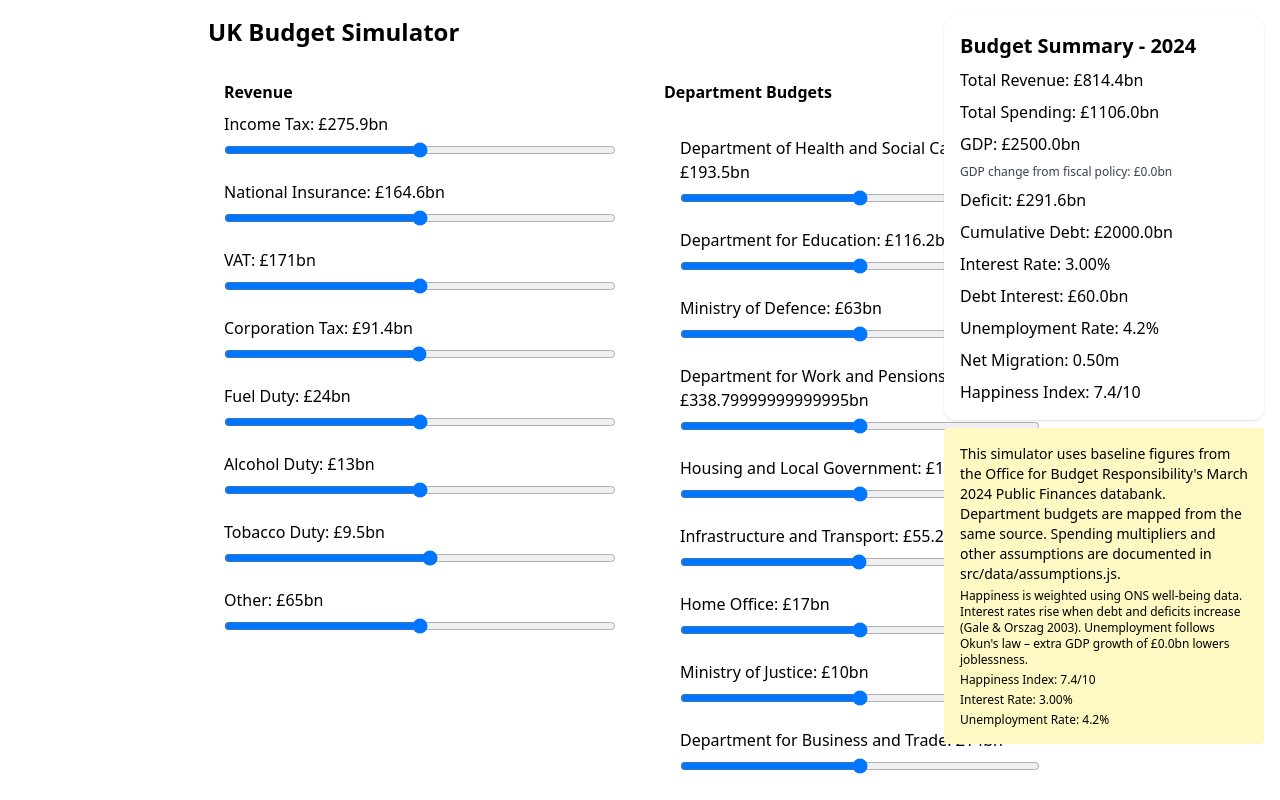
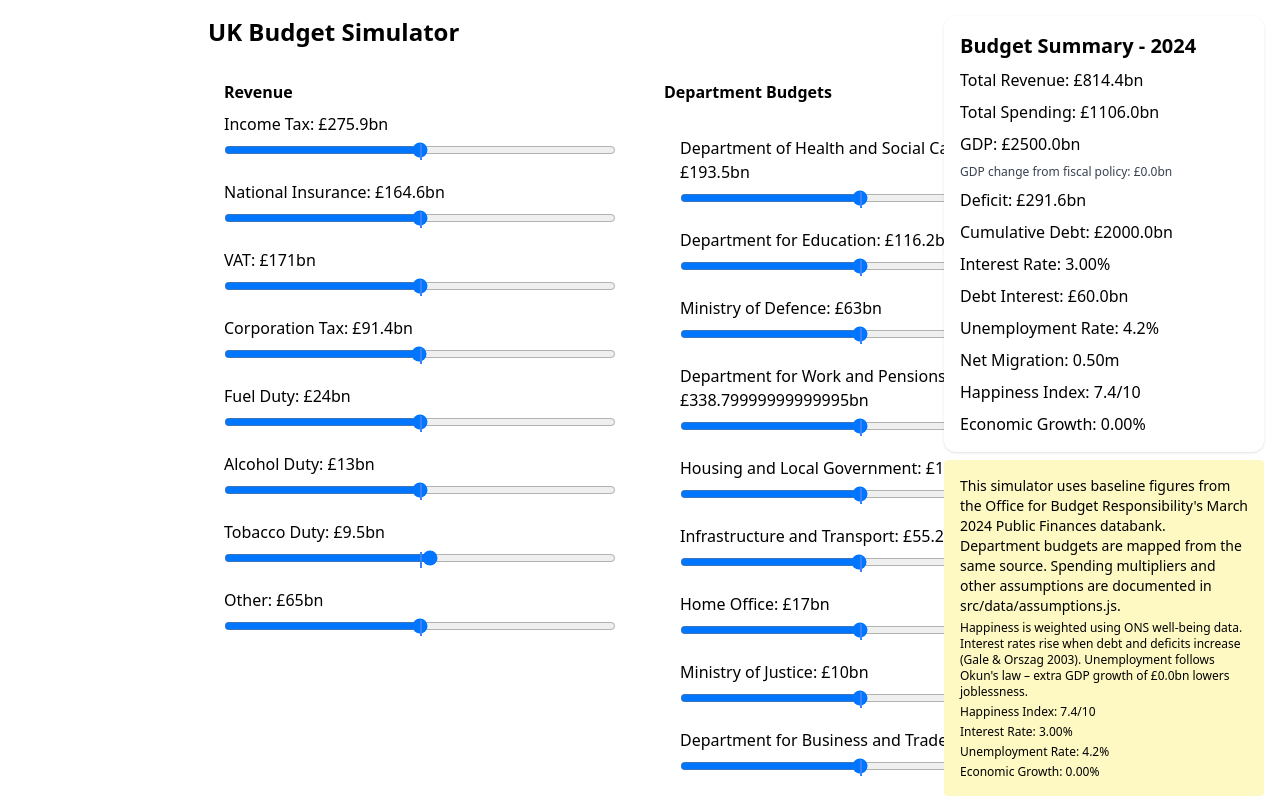
Before and after one commit to kevprice/fiscal-simulation-uk, a React (Vite) app: page / in a window 1280 px wide. Shown: the top 800 px of the page. Built offline with nearby package versions, Linux system fonts and the light colour scheme.

Commit message:
Add baseline markers and recession indicator

```diff
--- a/src/App.jsx
+++ b/src/App.jsx
@@ -4,6 +4,7 @@ import DepartmentBudgetGroup from './components/DepartmentBudgetGroup';
 import DepartmentGroup from './components/DepartmentGroup';
 import OutputSummary from './components/OutputSummary';
 import SourceCitations from './components/SourceCitations';
+import BaselineKey from './components/BaselineKey';
 import InfoBox from './components/InfoBox';
 import ChartDisplay from './components/ChartDisplay';
 import HistoryChart from './components/HistoryChart';
@@ -173,6 +174,7 @@ function App() {
     min: 0,
     max: revenueBaseline[key] * 2,
     step: 1,
+    baseline: revenueBaseline[key],
   }));
 
   const departmentsWithBudgets = Object.fromEntries(
@@ -236,6 +238,7 @@ function App() {
       </div>
       <ChartDisplay />
       <HistoryChart history={history} />
+      <BaselineKey />
       <SourceCitations />
     </div>
   );
--- /dev/null
+++ b/src/components/BaselineKey.jsx
@@ -0,0 +1,12 @@
+import React from 'react';
+
+function BaselineKey() {
+  return (
+    <div className="text-xs text-gray-600 mt-2 flex items-center">
+      <span className="inline-block w-2 h-4 bg-blue-500 mr-1"></span>
+      <span>2024 OBR baseline value</span>
+    </div>
+  );
+}
+
+export default BaselineKey;
--- a/src/components/DepartmentBudgetGroup.jsx
+++ b/src/components/DepartmentBudgetGroup.jsx
@@ -8,6 +8,7 @@ function DepartmentBudgetGroup({ departments, budgets, onChange }) {
     min: 0,
     max: dept.budget * 2,
     step: 1,
+    baseline: dept.budget,
   }));
 
   const handleChange = (index, value) => {
--- a/src/components/DepartmentGroup.jsx
+++ b/src/components/DepartmentGroup.jsx
@@ -28,6 +28,7 @@ function DepartmentGroup({ departments, spending, onChange }) {
             min: 0,
             max,
             step: 1,
+            baseline: categories[key],
           };
         });
 
--- a/src/components/InfoBox.jsx
+++ b/src/components/InfoBox.jsx
@@ -1,4 +1,5 @@
 import React from 'react';
+import { macroBaseline } from '../data/macroBaseline';
 
 function InfoBox({
   text,
@@ -14,6 +15,9 @@ function InfoBox({
     gdpGain.toFixed(1) +
     'bn lowers joblessness.';
 
+  const growthRate = (gdpGain / macroBaseline.gdp) * 100;
+  const recessionText = growthRate < 0 ? 'Recession risk from negative growth' : '';
+
   return (
     <div className="p-4 bg-yellow-100 rounded space-y-1">
       <p className="text-sm whitespace-pre-line">{text}</p>
@@ -21,6 +25,10 @@ function InfoBox({
       <p className="text-xs">Happiness Index: {happiness}/10</p>
       <p className="text-xs">Interest Rate: {(interestRate * 100).toFixed(2)}%</p>
       <p className="text-xs">Unemployment Rate: {unemploymentRate.toFixed(1)}%</p>
+      <p className="text-xs">Economic Growth: {growthRate.toFixed(2)}%</p>
+      {recessionText && (
+        <p className="text-xs text-red-600">{recessionText}</p>
+      )}
     </div>
   );
 }
--- a/src/components/OutputSummary.jsx
+++ b/src/components/OutputSummary.jsx
@@ -31,6 +31,7 @@ const OutputSummary = ({ revenue, spending, debt, year, deficit, gdpGain }) => {
   );
   const happiness = calculateHappinessIndex(spending);
   const gdp = macroBaseline.gdp + (gdpGain || 0);
+  const growthRate = ((gdpGain || 0) / macroBaseline.gdp) * 100;
 
   return (
     <div className="p-4 rounded-xl shadow bg-white space-y-2">
@@ -54,6 +55,7 @@ const OutputSummary = ({ revenue, spending, debt, year, deficit, gdpGain }) => {
       <p>Unemployment Rate: {unemployment.toFixed(1)}%</p>
       <p>Net Migration: {migration.toFixed(2)}m</p>
       <p>Happiness Index: {happiness}/10</p>
+      <p>Economic Growth: {growthRate.toFixed(2)}%</p>
     </div>
   );
 };
--- a/src/components/SliderGroup.jsx
+++ b/src/components/SliderGroup.jsx
@@ -16,11 +16,15 @@ function SliderGroup({ title, sliders, onChange }) {
   return (
     <div className="p-4">
       <h2 className="font-bold mb-2">{title}</h2>
-      {sliders.map(({ label, value, min, max, step, disabled }, index) => (
+      {sliders.map(
+        ({ label, value, min, max, step, baseline, disabled }, index) => {
+          const percent = baseline !== undefined ? ((baseline - min) / (max - min)) * 100 : null;
+          return (
             <div key={index} className="mb-4">
               <label className="block mb-1">
                 {formatLabel(label)}: £{value}bn
               </label>
+              <div className="relative">
                 <input
                   type="range"
                   min={min}
@@ -31,8 +35,17 @@ function SliderGroup({ title, sliders, onChange }) {
                   className="w-full"
                   disabled={disabled}
                 />
+                {percent !== null && (
+                  <div
+                    className="absolute top-1/2 -translate-y-1/2 w-0.5 h-4 bg-blue-500"
+                    style={{ left: `${percent}%` }}
+                  />
+                )}
               </div>
-      ))}
+            </div>
+          );
+        }
+      )}
     </div>
   );
 }
--- a/src/utils/dependencyModel.js
+++ b/src/utils/dependencyModel.js
@@ -25,19 +25,19 @@ export function applyDependencies(state) {
   // --- GDP Boosts from Spending ---
   let totalGDPGain = 0;
 
-  if (extraUnemp > 0) {
+  if (extraUnemp !== 0) {
     totalGDPGain += unemploymentGDPBoost(extraUnemp); // IMF 2014
   }
 
-  if (extraInfra > 0) {
+  if (extraInfra !== 0) {
     totalGDPGain += infrastructureGDPBoost(extraInfra); // OECD 2016
   }
 
-  if (extraEducation > 0) {
+  if (extraEducation !== 0) {
     totalGDPGain += educationGDPBoost(extraEducation); // Hanushek & Woessmann 2015
   }
 
-  if (extraHealth > 0) {
+  if (extraHealth !== 0) {
     totalGDPGain += healthGDPBoost(extraHealth); // WHO/Bloom 2008
   }
 
```
Lines whose indentation alone changed are shown as unchanged.
